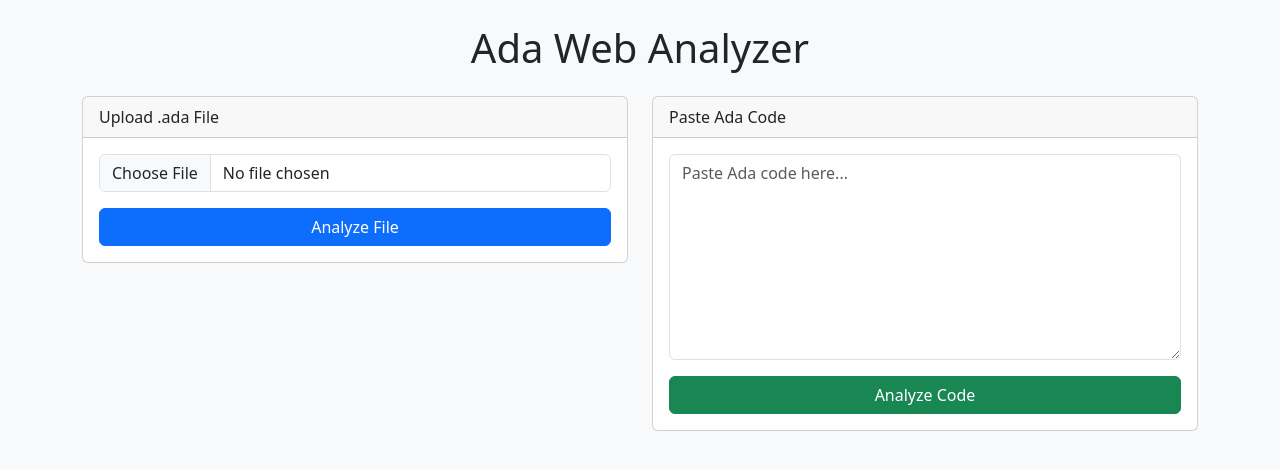
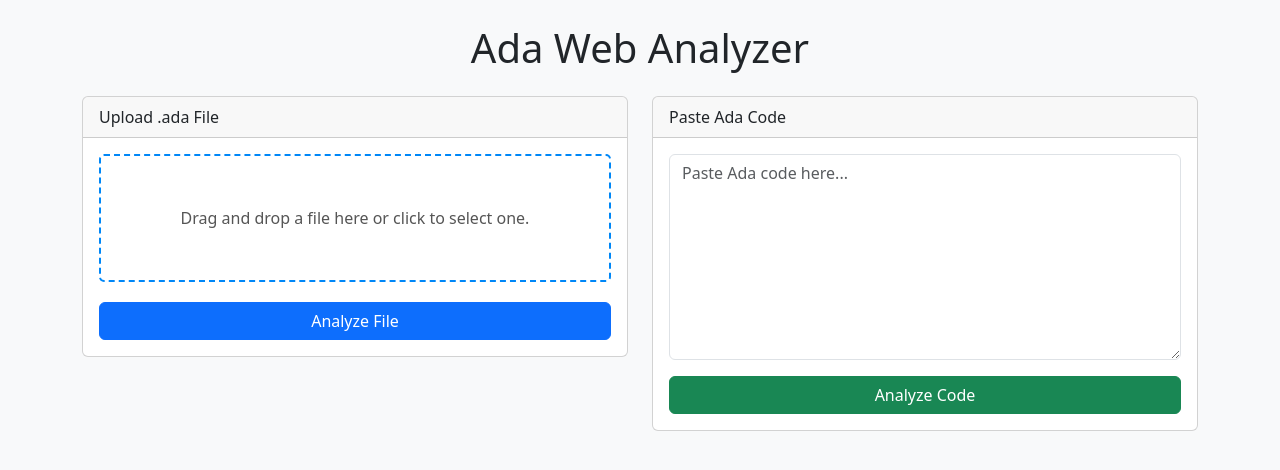
Before and after one commit to jakujobi/Ada_Web_Analyzer, a Django app: page / in a window 1280 px wide. Shown: the top 470 px of the page. Run offline with Django 5.2, Linux system fonts and the light colour scheme; some libraries are stand-ins or nearby versions.

Commit message:
Enhance file upload experience: Add drag-and-drop functionality and styling to upload_code.html

```diff
--- a/analysis/templates/analysis/upload_code.html
+++ b/analysis/templates/analysis/upload_code.html
@@ -13,6 +13,21 @@
     />
     <!-- Your custom CSS -->
     <link rel="stylesheet" href="{% static 'analysis/css/style.css' %}" />
+    <style>
+        #drop-zone {
+            width: 100%;
+            padding: 50px;
+            border: 2px dashed #0087F7;
+            border-radius: 5px;
+            text-align: center;
+            color: #555;
+            margin-bottom: 20px;
+        }
+        #drop-zone.hover {
+            border-color: #333;
+            background-color: #f8f8f8;
+        }
+    </style>
 </head>
 <body class="bg-light">
     <div class="container py-4">
@@ -26,15 +41,8 @@
             <div class="card-body">
                 <form id="uploadForm" enctype="multipart/form-data">
                 {% csrf_token %}
-                <div class="mb-3">
-                    <input
-                    class="form-control"
-                    type="file"
-                    name="ada_file"
-                    accept=".ada"
-                    required
-                    />
-                </div>
+                <div id="drop-zone">Drag and drop a file here or click to select one.</div>
+                <input id="file-input" class="form-control" type="file" name="ada_file" accept=".ada" style="display: none;" required />
                 <button type="submit" class="btn btn-primary w-100">
                     Analyze File
                 </button>
@@ -170,5 +178,32 @@
     <script src="https://cdn.jsdelivr.net/npm/bootstrap@5.3.0/dist/js/bootstrap.bundle.min.js"></script>
     <!-- Your custom JS -->
     <script src="{% static 'analysis/js/main.js' %}"></script>
+    <script>
+        const dropZone = document.getElementById('drop-zone');
+        const fileInput = document.getElementById('file-input');
+
+        dropZone.addEventListener('click', () => fileInput.click());
+
+        dropZone.addEventListener('dragover', function(e) {
+            e.preventDefault();
+            e.stopPropagation();
+            dropZone.classList.add('hover');
+        });
+
+        dropZone.addEventListener('dragleave', function(e) {
+            e.preventDefault();
+            e.stopPropagation();
+            dropZone.classList.remove('hover');
+        });
+
+        dropZone.addEventListener('drop', function(e) {
+            e.preventDefault();
+            e.stopPropagation();
+            dropZone.classList.remove('hover');
+            if (e.dataTransfer.files.length) {
+                fileInput.files = e.dataTransfer.files;
+            }
+        });
+    </script>
 </body>
 </html>
```
